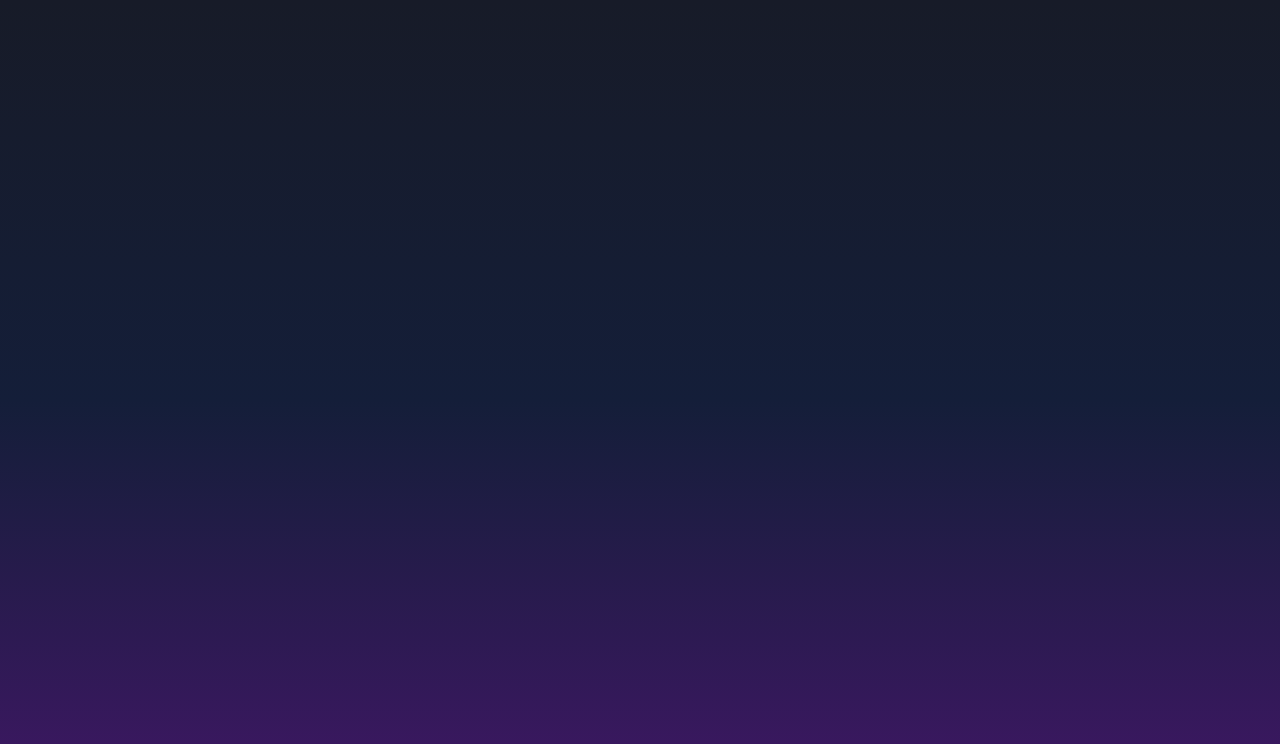
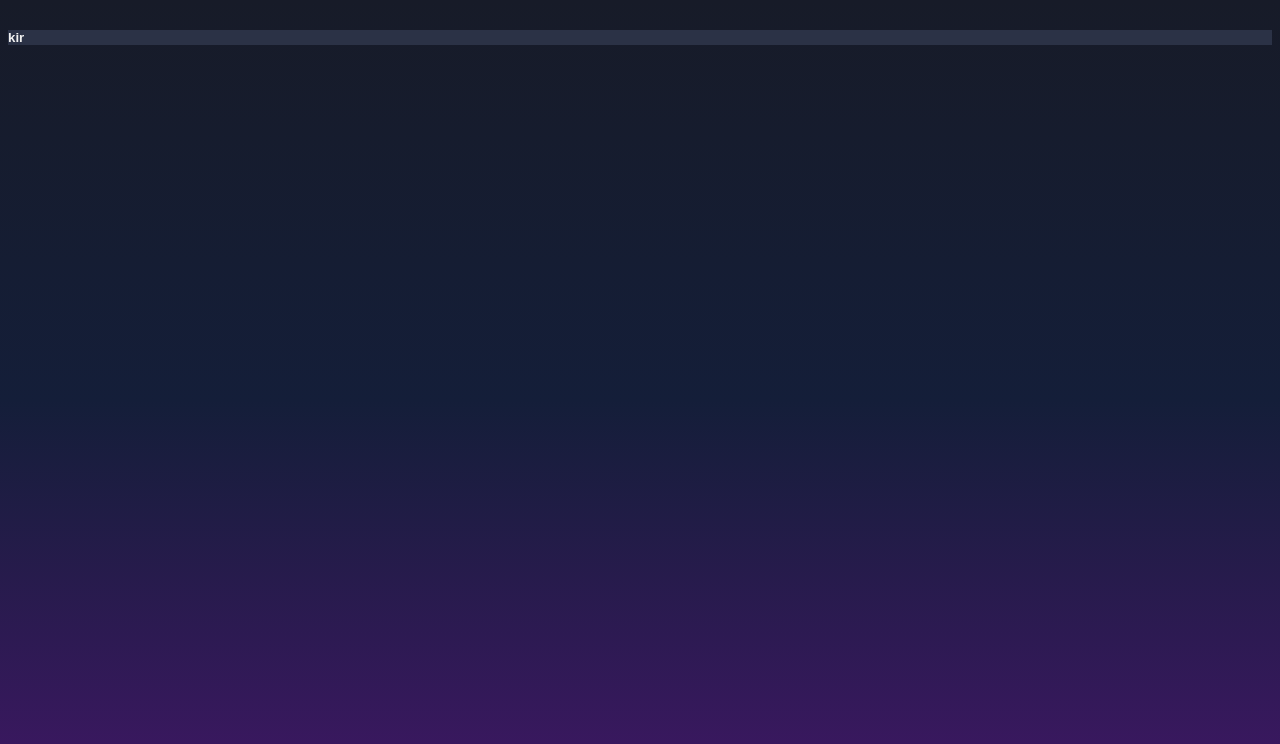
Before and after one commit to aliiimaher/ToDoList-Frontend, a Vue app: page /lists in a window 1280 px wide. Before the commit this address had no page. Shown: the top 744 px of the page. Built offline with nearby package versions, Linux system fonts and the light colour scheme.

Commit message:
add sample for lists view

```diff
--- a/src/components/List.vue
+++ b/src/components/List.vue
@@ -4,7 +4,6 @@
       <h5>{{ title }}</h5>
     </div>
     <div>
-
     </div>
   </div>
 </template>
@@ -21,4 +20,11 @@ export default {
 
 <style scoped>
 
+.container {
+  background-color: #2B3246;
+}
+
+*{
+  color: #f0f0f0;
+}
 </style>
--- a/src/router/index.js
+++ b/src/router/index.js
@@ -2,6 +2,7 @@ import {createRouter, createWebHistory} from 'vue-router'
 import HomeView from '../views/HomeView.vue'
 import LoginView from '../views/Login.vue'
 import SignUpView from '../views/SignUp.vue'
+import Lists from "@/views/Lists";
 
 const routes = [
     {
@@ -19,6 +20,11 @@ const routes = [
         name: 'signup',
         component: SignUpView
     },
+    {
+        path: '/lists',
+        name: 'lists',
+        component: Lists
+    }
 ]
 
 const router = createRouter({
--- a/src/views/Lists.vue
+++ b/src/views/Lists.vue
@@ -1,13 +1,16 @@
 <template>
   <div>
-
+    <List title="kir" />
   </div>
 </template>
 
 <script>
+import List from "@/components/List.vue";
 export default {
-  name: "Lists"
+  name: "Lists",
+  components: {List},
 }
+
 </script>
 
 <style scoped>
```
